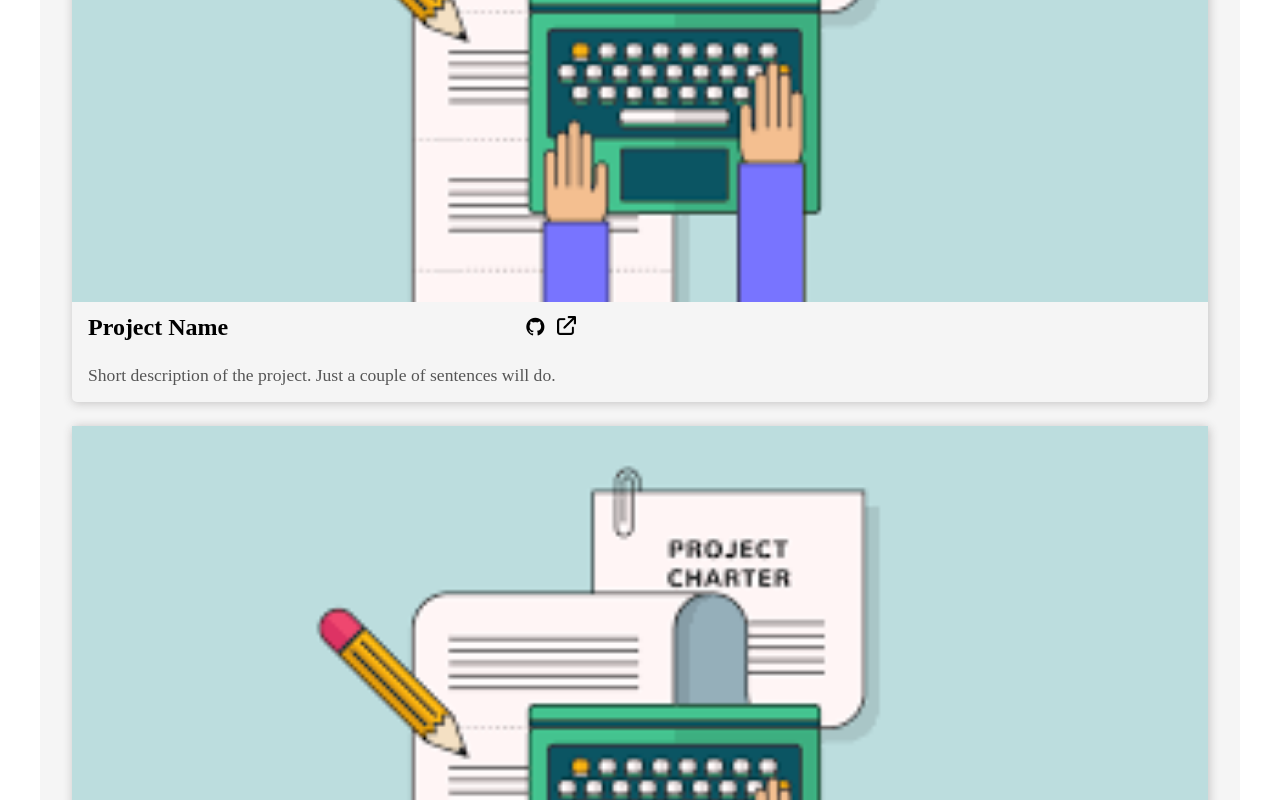
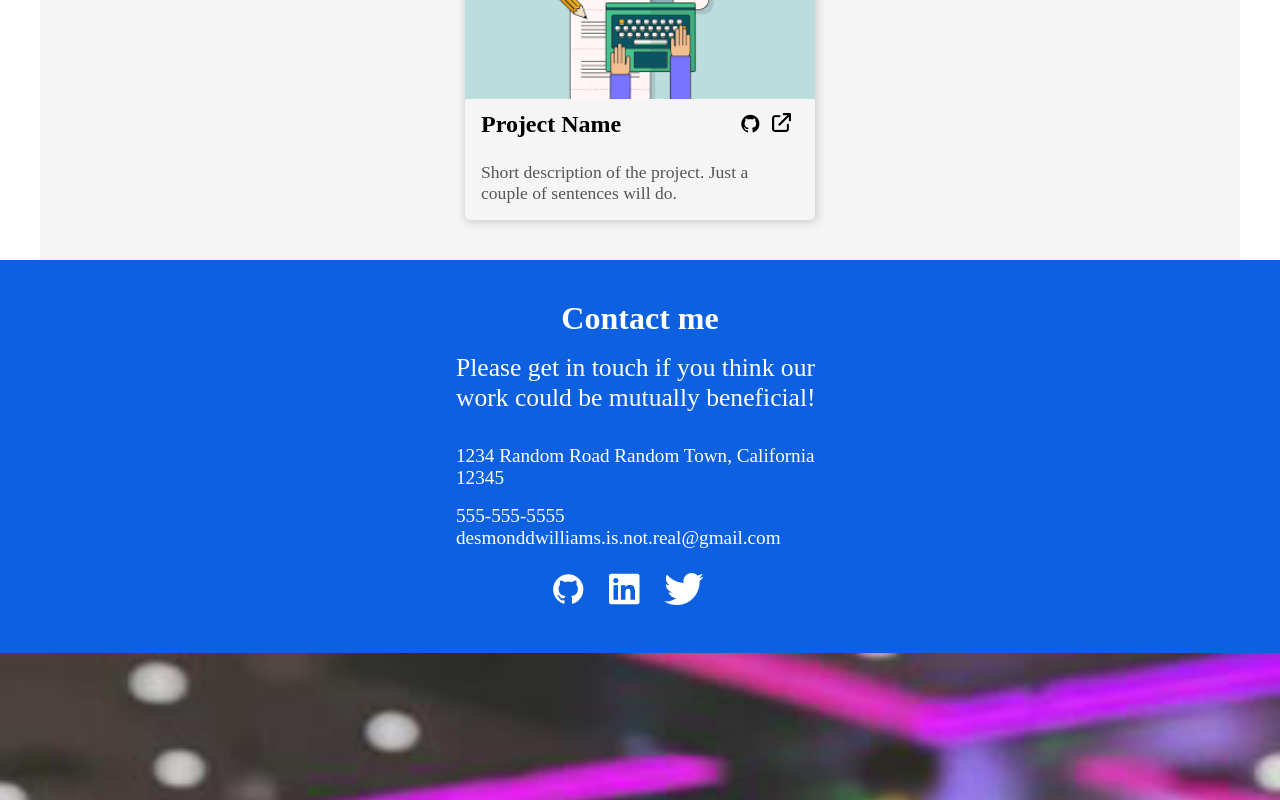
Before and after one commit to JasneetSingh1/responsive-homepage, a plain HTML site: page index.html in a window 1280 px wide. Shown: the part 2516-3316 px from the top of the page. Drawn offline with nearby package versions, Linux system fonts and the light colour scheme.

Commit message:
feat(project): give fixed max widths

```diff
--- a/style.css
+++ b/style.css
@@ -94,6 +94,8 @@ body {
 .projects {
   display: flex;
   flex-direction: column;
+  justify-content: center;
+  align-items: center;
   margin: 16px;
 }
 
@@ -101,6 +103,7 @@ body {
   box-shadow: 1px 1px 10px 1px rgb(201, 200, 200);
   border-radius: 5px;
   margin-bottom: 24px;
+  max-width: 350px;
 }
 
 .project-img {
@@ -154,7 +157,7 @@ footer {
 .footer-contact-title {
   text-align: center;
   font-size: 2em;
-  opacity: 80%;
+
 }
 .footer-contact-para{
     font-size: 1.6em;
```
